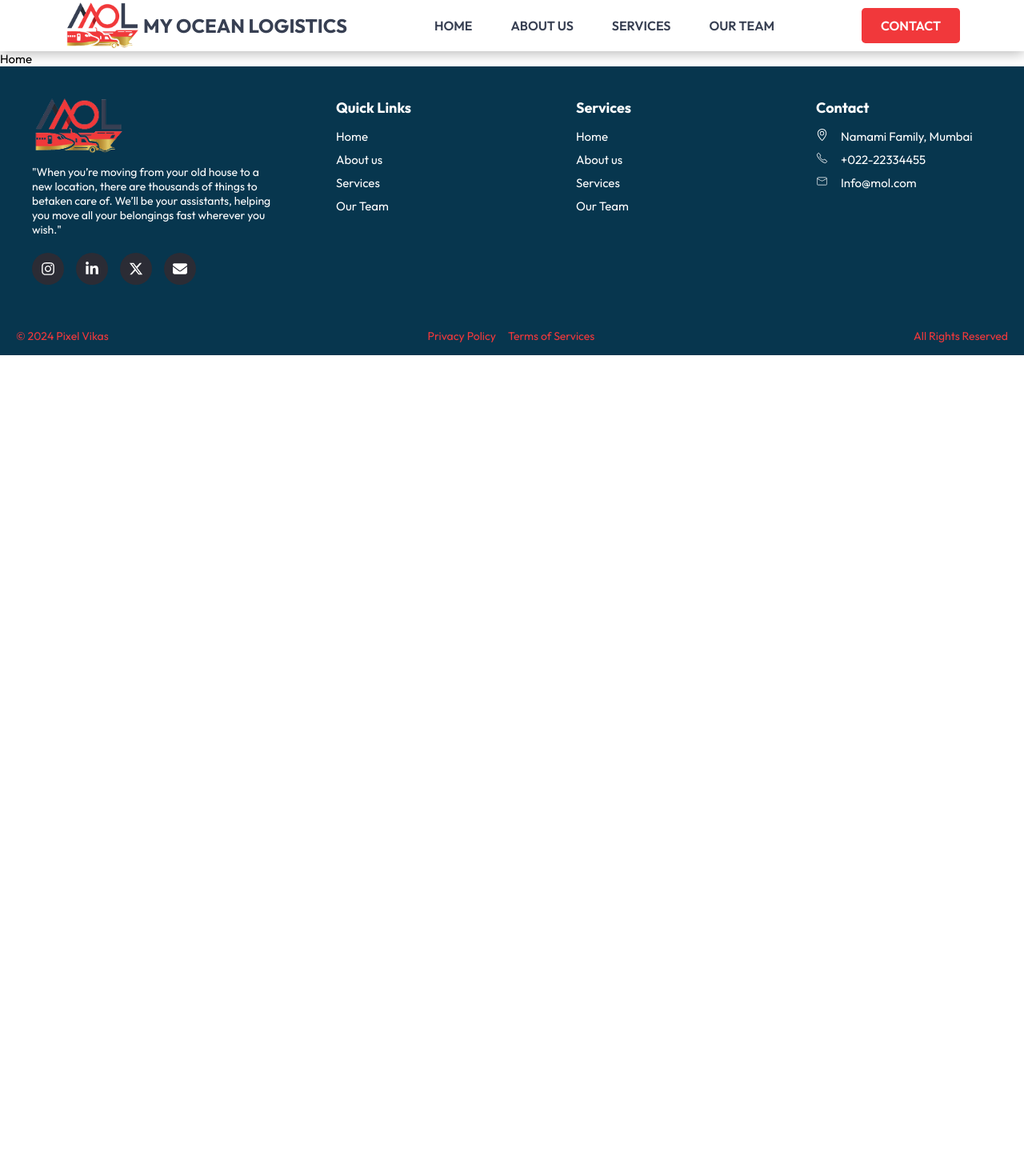
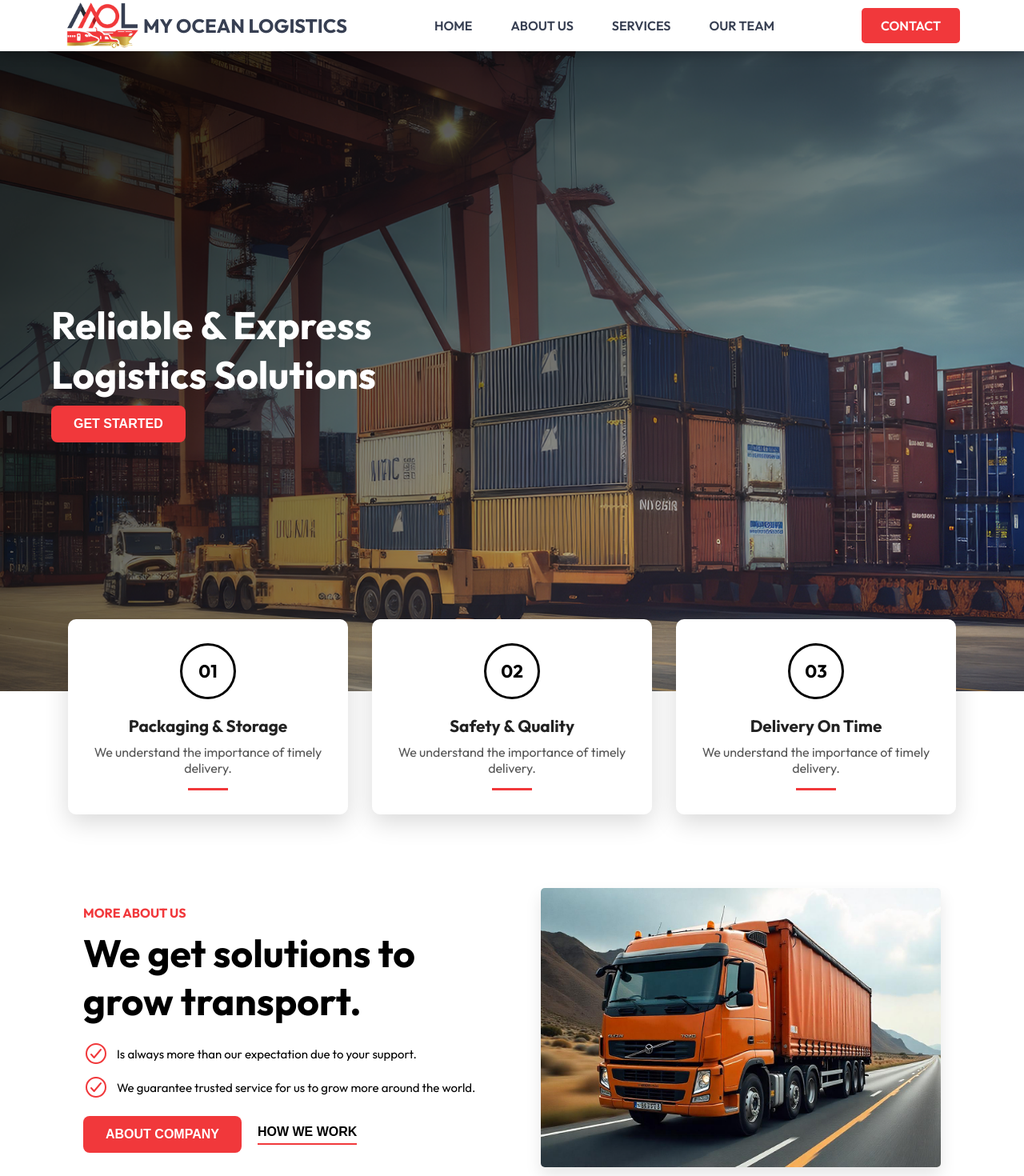
Before and after one commit to pixelvikas/MOL, a React (Vite) app: page / in a window 1280 px wide. Shown: the top 1470 px of the page at 80% size. Before the commit the page ends 800 px from the top, so only its background shows below. Built offline with nearby package versions, Linux system fonts and the light colour scheme.

Commit message:
Button Component | Home Page - Hero, f-Card, About us Section Completed

```diff
--- /dev/null
+++ b/src/components/Button.jsx
@@ -0,0 +1,31 @@
+import React from "react";
+import "./Button.css"; // Import styles
+
+const Button = ({
+  text,
+  onClick,
+  className = "",
+  type = "button",
+  variant = "primary",
+}) => {
+  return variant === "underline" ? (
+    <button
+      className={`underline-btn ${className}`}
+      onClick={onClick}
+      type={type}
+    >
+      {text}
+      <span className="underline"></span>
+    </button>
+  ) : (
+    <button
+      className={`btn-comp ${variant}-btn ${className}`}
+      onClick={onClick}
+      type={type}
+    >
+      {text}
+    </button>
+  );
+};
+
+export default Button;
--- /dev/null
+++ b/src/components/button.css
@@ -0,0 +1,79 @@
+/* 🔹 COMMON BUTTON STYLES */
+.btn-comp {
+  display: inline-flex;
+  align-items: center;
+  justify-content: center;
+  padding: 14px 28px;
+  font-size: 1rem;
+  font-weight: bold;
+  border-radius: 8px;
+  cursor: pointer;
+  transition: all 0.3s ease-in-out;
+  text-align: center;
+  border: none;
+  outline: none;
+  white-space: nowrap;
+}
+
+/* 🔹 PRIMARY BUTTON */
+.primary-btn {
+  background: #f1383b;
+  color: white;
+}
+
+.primary-btn:hover {
+  background: #d62828;
+  transform: scale(1.05);
+}
+
+/* 🔹 SECONDARY BUTTON */
+.secondary-btn {
+  background: transparent;
+  color: black;
+  border: 2px solid black;
+}
+
+.secondary-btn:hover {
+  background: black;
+  color: white;
+}
+
+/* 🔹 UNDERLINE BUTTON */
+.underline-btn {
+  background: transparent;
+  border: none;
+  font-size: 1rem;
+  font-weight: bold;
+  cursor: pointer;
+  position: relative;
+  display: inline-block;
+  color: black;
+}
+
+.underline-btn .underline {
+  display: block;
+  width: 100%;
+  height: 2px;
+  background: #f1383b;
+  margin-top: 5px;
+  transition: width 0.3s ease-in-out;
+}
+
+.underline-btn:hover .underline {
+  width: 100%;
+}
+
+/* 🔹 DISABLED BUTTON */
+.btn-comp:disabled {
+  opacity: 0.6;
+  cursor: not-allowed;
+  transform: none;
+}
+
+/* 🔹 RESPONSIVE BUTTONS */
+@media (max-width: 768px) {
+  .btn-comp {
+    padding: 12px 20px;
+    font-size: 0.9rem;
+  }
+}
--- a/src/index.css
+++ b/src/index.css
@@ -20,7 +20,9 @@ ul {
 a {
   text-decoration: none;
 }
-
+html {
+  scroll-behavior: smooth;
+}
 /*=============== REUSABLE CSS CLASSES ===============*/
 .container {
   max-width: 1120px;
--- a/src/pages/Home/Page.jsx
+++ b/src/pages/Home/Page.jsx
@@ -1,7 +1,73 @@
 import React from "react";
+import aboutus from "../../assets/homepage-aboutus.png";
+import Button from "../../components/Button"; // Import button component
+
+import { IoCheckmarkCircleOutline } from "react-icons/io5";
+
+import "./style.css";
 
 const Home = () => {
-  return <div>Home</div>;
+  return (
+    <>
+      {/* Hero Section */}
+      <div className="homepage">
+        <div className="hero-overlay">
+          <div className="hero-content">
+            <h1>Reliable & Express Logistics Solutions</h1>
+            <Button text="GET STARTED" className="primary-btn" />
+          </div>
+        </div>
+      </div>
+
+      {/* Features Section - Overlapping Hero */}
+      <section className="features-container">
+        {[
+          { id: "01", title: "Packaging & Storage" },
+          { id: "02", title: "Safety & Quality" },
+          { id: "03", title: "Delivery On Time" },
+        ].map((feature) => (
+          <div className="feature-card" key={feature.id}>
+            <div className="feature-number">{feature.id}</div>
+            <h3 className="feature-title">{feature.title}</h3>
+            <p className="feature-description">
+              We understand the importance of timely delivery.
+            </p>
+            <div className="feature-line"></div>
+          </div>
+        ))}
+      </section>
+
+      <section className="about-us">
+        {/* Left Content */}
+        <div className="about-content">
+          <h3 className="about-subtitle">MORE ABOUT US</h3>
+          <h1 className="about-title">We get solutions to grow transport.</h1>
+          <div className="about-features">
+            <div className="about-feature">
+              <IoCheckmarkCircleOutline className="about-icon" />
+              <p>Is always more than our expectation due to your support.</p>
+            </div>
+            <div className="about-feature">
+              <IoCheckmarkCircleOutline className="about-icon" />
+              <p>
+                We guarantee trusted service for us to grow more around the
+                world.
+              </p>
+            </div>
+          </div>
+          <div className="about-buttons">
+            <Button text="ABOUT COMPANY" className="primary-btn" />
+            <Button text="HOW WE WORK" variant="underline" />
+          </div>
+        </div>
+
+        {/* Right Image */}
+        <div className="about-image">
+          <img src={aboutus} alt="About Us" loading="lazy" />
+        </div>
+      </section>
+    </>
+  );
 };
 
 export default Home;
--- a/src/pages/Home/Style.css
+++ b/src/pages/Home/Style.css
@@ -0,0 +1,233 @@
+/* 🔹 HERO SECTION */
+.homepage {
+  position: relative;
+  width: 100%;
+  height: 100vh;
+  background: url("../../assets/herobg.png") no-repeat center center/cover;
+  display: flex;
+  align-items: center;
+  justify-content: center;
+  text-align: center;
+}
+
+/* Dark overlay for better contrast */
+.hero-overlay {
+  position: absolute;
+  top: 0;
+  left: 0;
+  width: 100%;
+  height: 100%;
+  display: flex;
+  align-items: center;
+  padding-left: 5%;
+}
+
+.hero-content {
+  max-width: 600px;
+  color: white;
+  text-align: left;
+  z-index: 1;
+}
+
+.hero-content h1 {
+  font-size: 3rem;
+  font-weight: bold;
+  line-height: 1.3;
+  margin-bottom: 0.5rem;
+}
+/* 🔹 FEATURE CARDS - Overlapping Hero Section */
+.features-container {
+  display: flex;
+  justify-content: center;
+  gap: 30px;
+  padding: 60px 5%;
+  flex-wrap: wrap;
+  position: relative;
+  margin-top: -150px; /* Pull the cards up */
+  z-index: 10;
+}
+
+/* Individual Feature Card */
+.feature-card {
+  background: white;
+  width: 350px; /* Slightly reduced width for better responsiveness */
+  padding: 30px;
+  text-align: center;
+  border-radius: 10px;
+  box-shadow: 0px 10px 30px rgba(0, 0, 0, 0.15);
+  transition: transform 0.3s ease-in-out, box-shadow 0.3s ease-in-out;
+}
+
+.feature-card:hover {
+  transform: translateY(-8px);
+  box-shadow: 0px 15px 35px rgba(0, 0, 0, 0.2);
+}
+
+/* Number Circle */
+.feature-number {
+  width: 70px;
+  height: 70px;
+  margin: 0 auto;
+  border: 3px solid black;
+  border-radius: 50%;
+  display: flex;
+  align-items: center;
+  justify-content: center;
+  font-size: 1.4rem;
+  font-weight: bold;
+  color: black;
+  background: white;
+}
+
+/* Feature Title */
+.feature-title {
+  font-size: 1.3rem;
+  font-weight: bold;
+  margin-top: 20px;
+  color: #222;
+}
+
+/* Feature Description */
+.feature-description {
+  font-size: 1rem;
+  color: #555;
+  margin-top: 10px;
+}
+
+/* Underline Decoration */
+.feature-line {
+  width: 50px;
+  height: 3px;
+  background: #f1383b;
+  margin: 15px auto 0;
+}
+
+/* 🔹 RESPONSIVE DESIGN */
+@media (max-width: 1024px) {
+  .features-container {
+    margin-top: -90px; /* Adjust the overlap for tablets */
+  }
+  .feature-card {
+    width: 320px;
+  }
+}
+
+@media (max-width: 768px) {
+  .features-container {
+    flex-direction: column;
+    align-items: center;
+    margin-top: -60px; /* Adjust for smaller screens */
+    gap: 20px;
+  }
+  .feature-card {
+    width: 90%;
+  }
+}
+
+@media (max-width: 480px) {
+  .features-container {
+    margin-top: -40px; /* Less overlap on mobile */
+  }
+  .feature-card {
+    width: 95%;
+  }
+  .feature-title {
+    font-size: 1.2rem;
+  }
+  .feature-number {
+    width: 60px;
+    height: 60px;
+    font-size: 1.2rem;
+  }
+}
+/* 🔹 ABOUT US SECTION */
+.about-us {
+  display: flex;
+  align-items: center;
+  justify-content: space-evenly;
+  padding: 2rem;
+  flex-wrap: wrap;
+}
+
+/* 🔹 LEFT CONTENT */
+.about-content {
+  max-width: 500px;
+  flex: 1;
+}
+
+.about-subtitle {
+  color: #f1383b;
+  font-size: 1rem;
+  font-weight: bold;
+  text-transform: uppercase;
+  margin-bottom: 10px;
+}
+
+.about-title {
+  font-size: 3rem;
+  font-weight: bold;
+  color: #000;
+  margin-bottom: 20px;
+}
+
+/* 🔹 FEATURES */
+.about-features {
+  margin: 20px 0;
+}
+
+.about-feature {
+  display: flex;
+  align-items: center;
+  gap: 10px;
+  margin-bottom: 10px;
+}
+
+.about-icon {
+  color: #f1383b;
+  font-size: 2rem;
+}
+
+/* 🔹 BUTTONS */
+.about-buttons {
+  display: flex;
+  gap: 20px;
+  margin-top: 20px;
+  flex-wrap: wrap;
+}
+
+.about-image img {
+  width: 100%;
+  max-width: 500px;
+  border-radius: 5px;
+  box-shadow: 0px 10px 20px rgba(0, 0, 0, 0.1);
+  object-fit: cover;
+}
+
+/* 🔹 RESPONSIVE DESIGN */
+@media (max-width: 1024px) {
+  .about-us {
+    flex-direction: column;
+  }
+  .about-buttons {
+    justify-content: center;
+  }
+  .about-feature {
+    justify-content: center;
+  }
+}
+
+@media (max-width: 768px) {
+  .about-title {
+    font-size: 2rem;
+  }
+  .about-us {
+    flex-direction: column-reverse;
+
+    padding: 1rem;
+  }
+
+  .about-buttons {
+    flex-direction: column;
+    gap: 15px;
+  }
+}
```
Also changed, not shown: src/assets/herobg.png (added), src/assets/homepage-aboutus.png (added).
